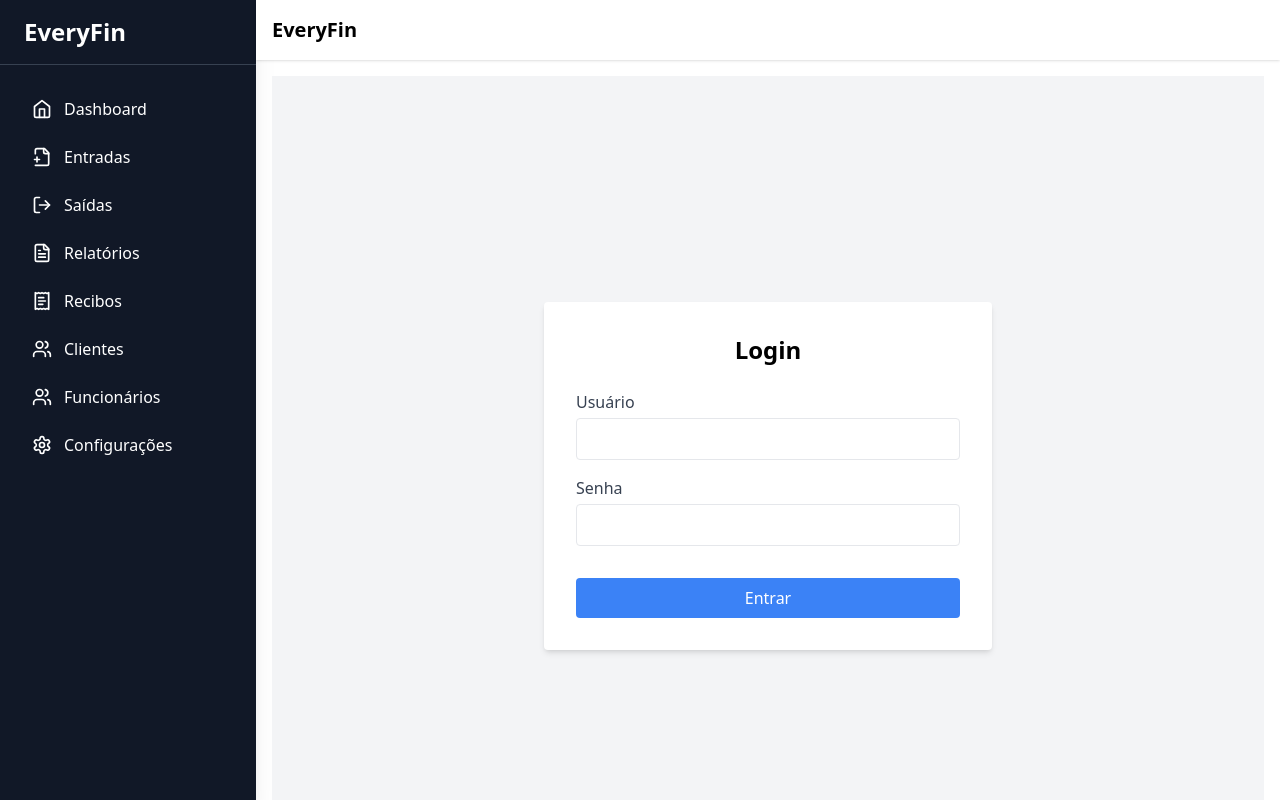
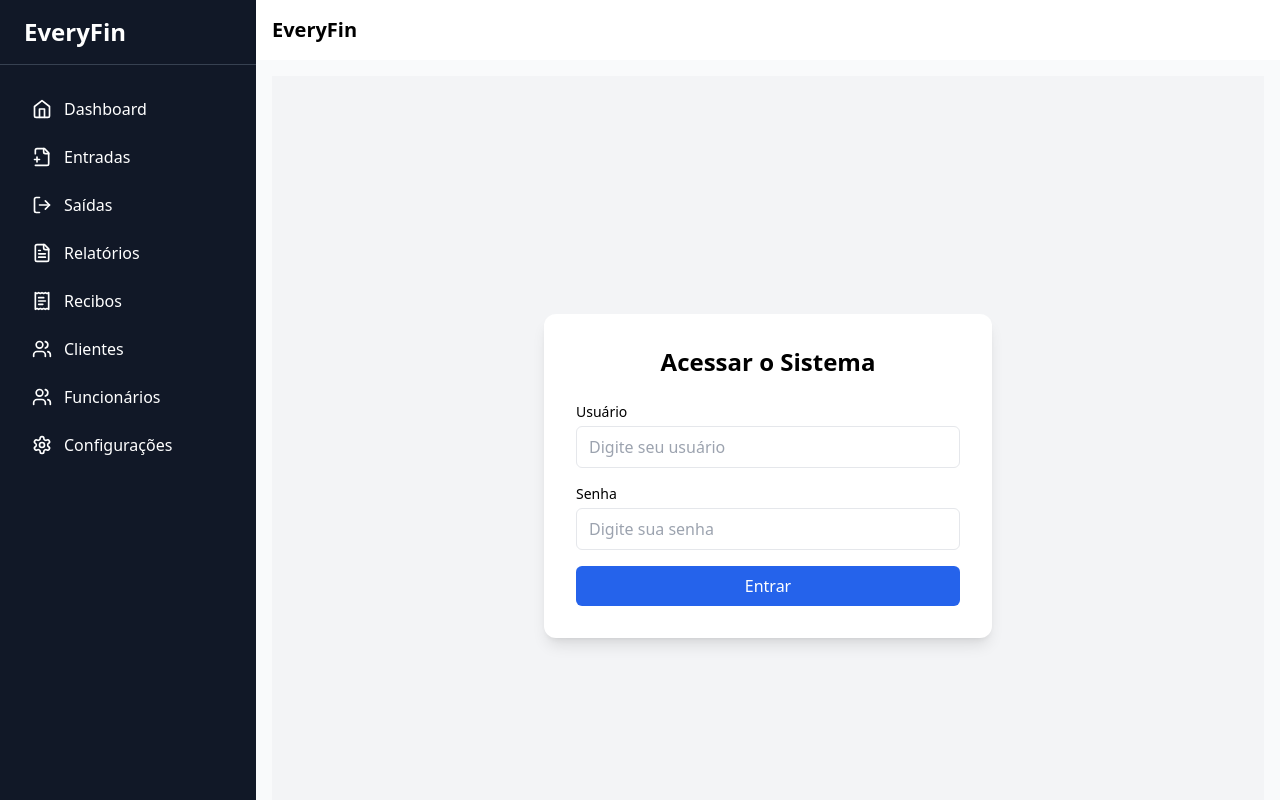
Before and after one commit to felipefriesen/EveryFin_V1.1_Front, a React (Vite) app: page /login in a window 1280 px wide. Built offline with nearby package versions, Linux system fonts and the light colour scheme.

Commit message:
app/login

```diff
--- a/src/App.tsx
+++ b/src/App.tsx
@@ -1,17 +1,19 @@
+
+// src/App.tsx
 import React from 'react';
 import { BrowserRouter } from 'react-router-dom';
 import Router from './Router';
 import Header from './components/Header';
 import Sidebar from './components/Sidebar';
 
-export default function App() {
+function App() {
   return (
     <BrowserRouter>
       <div className="flex h-screen">
         <Sidebar />
-        <div className="flex-1 flex flex-col">
+        <div className="flex flex-col flex-1">
           <Header />
-          <main className="p-4 flex-1 overflow-auto">
+          <main className="flex-1 p-4 overflow-y-auto bg-gray-50">
             <Router />
           </main>
         </div>
@@ -19,3 +21,5 @@ export default function App() {
     </BrowserRouter>
   );
 }
+
+export default App;
--- a/src/pages/Login.tsx
+++ b/src/pages/Login.tsx
@@ -2,44 +2,67 @@
 // src/pages/Login.tsx
 import { useState } from 'react';
 import { useNavigate } from 'react-router-dom';
-import Input from '../components/Input';
-import Button from '../components/Button';
-import api from '../services/api';
+import axios from 'axios';
 
 export default function Login() {
   const [username, setUsername] = useState('');
-  const [password, setPassword] = useState('');
-  const [loading, setLoading] = useState(false);
-  const [error, setError] = useState('');
+  const [senha, setSenha] = useState('');
+  const [erro, setErro] = useState('');
   const navigate = useNavigate();
 
   const handleLogin = async () => {
-    setLoading(true);
-    setError('');
     try {
-      const response = await api.post('/auth/login', { username, password });
-      localStorage.setItem('token', response.data.token);
+      const response = await axios.post('/auth/login', {
+        username,
+        password: senha,
+      });
+
+      const { token } = response.data;
+      localStorage.setItem('token', token);
+      setErro('');
       navigate('/dashboard');
-    } catch (err) {
-      setError('Credenciais inválidas.');
-    } finally {
-      setLoading(false);
+    } catch (error) {
+      setErro('Usuário ou senha inválidos');
     }
   };
 
   return (
     <div className="min-h-screen flex items-center justify-center bg-gray-100">
-      <div className="bg-white p-8 rounded shadow-md w-full max-w-md">
-        <h1 className="text-2xl font-bold mb-6 text-center">Login</h1>
+      <div className="bg-white p-8 rounded-xl shadow-lg w-full max-w-md">
+        <h2 className="text-2xl font-bold text-center mb-6">Acessar o Sistema</h2>
 
-        <Input label="Usuário" value={username} onChange={(e) => setUsername(e.target.value)} />
-        <Input label="Senha" type="password" value={password} onChange={(e) => setPassword(e.target.value)} />
+        {erro && <p className="text-red-500 text-sm text-center mb-4">{erro}</p>}
 
-        {error && <p className="text-red-500 mt-2">{error}</p>}
+        <div className="space-y-4">
+          <div>
+            <label className="block mb-1 text-sm font-medium">Usuário</label>
+            <input
+              type="text"
+              value={username}
+              onChange={(e) => setUsername(e.target.value)}
+              className="w-full px-3 py-2 border rounded-md focus:outline-none focus:ring focus:border-blue-300"
+              placeholder="Digite seu usuário"
+            />
+          </div>
 
-        <Button onClick={handleLogin} disabled={loading} className="mt-4 w-full">
-          {loading ? 'Entrando...' : 'Entrar'}
-        </Button>
+          <div>
+            <label className="block mb-1 text-sm font-medium">Senha</label>
+            <input
+              type="password"
+              value={senha}
+              onChange={(e) => setSenha(e.target.value)}
+              className="w-full px-3 py-2 border rounded-md focus:outline-none focus:ring focus:border-blue-300"
+              placeholder="Digite sua senha"
+            />
+          </div>
+
+          <button
+            onClick={handleLogin}
+            className="w-full bg-blue-600 hover:bg-blue-700 text-white py-2 px-4 rounded-md transition duration-200"
+          >
+            Entrar
+          </button>
+        </div>
       </div>
     </div>
   );
```
